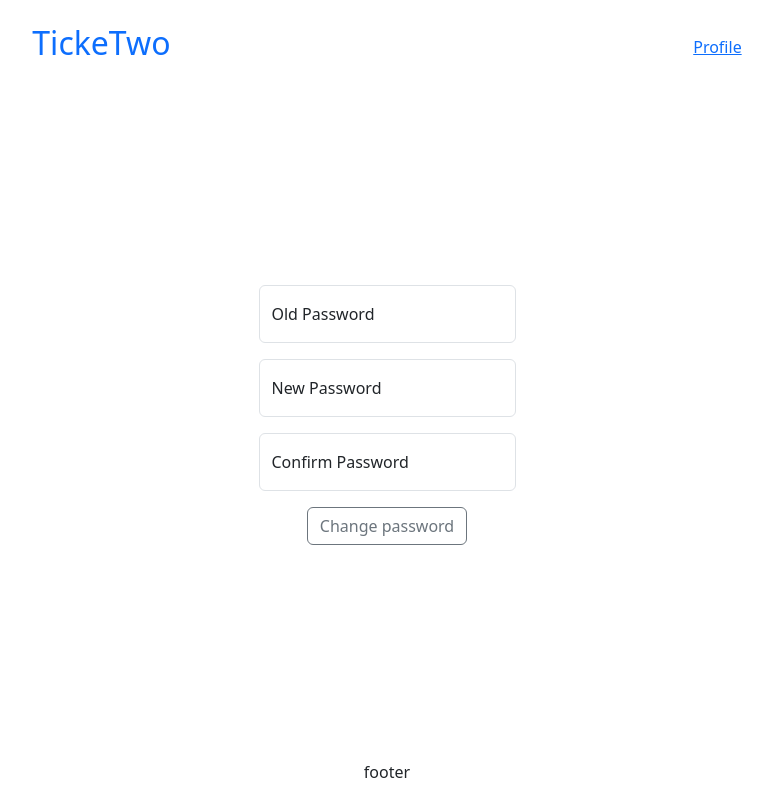
After one commit to itsDamon/tickeTwo, a PHP site: page /password_change.php in a window 1280 px wide. The commit adds this page. Shown: the whole page, without its empty margins (253-1026 px from the left). Run offline with PHP 8.4, Linux system fonts and the light colour scheme; the visitor is signed in with stand-in values (Sample User, id 1).

Commit message:
cambio password

```diff
--- a/login_validation.php
+++ b/login_validation.php
@@ -24,6 +24,7 @@ if (!$user || !password_verify($password, $hashed_password)) {
     session_start();
 
     $_SESSION['user'] = $user['username'];
+    $_SESSION['user_id'] = $user['id'];
 
     header('Location: index.php');
 }
--- /dev/null
+++ b/password_change.php
@@ -0,0 +1,34 @@
+<?php
+require_once 'header.php';
+session_start();
+
+if (!isset($_SESSION['user'])) {
+    header('Location: login.php');
+    exit();
+}
+
+$user_id = $_SESSION['user'];
+?>
+
+<form class="d-flex align-items-center justify-content center flex-column mb-2" method="post"
+      action="password_change_validator.php">
+    <div class="form-floating mb-3">
+        <input type="password" class="form-control" name="old_password" id="old_password_input"
+               placeholder="old password" required>
+        <label for="old_password_input">Old Password</label>
+    </div>
+    <div class="form-floating mb-3">
+        <input type="password" class="form-control" name="new_password" id="new_password_input"
+               placeholder="new password" required>
+        <label for="new_password_input">New Password</label>
+    </div>
+    <div class="form-floating mb-3">
+        <input type="password" class="form-control" name="confirm_password" id="confirm_password_input"
+               placeholder="confirm password" required>
+        <label for="confirm_password_input">Confirm Password</label>
+    </div>
+    <input class="btn btn-outline-secondary" type="submit" value="Change password">
+</form>
+
+
+<?php require_once 'footer.html' ?>
```
Also changed, not shown: password_change_validator.php (added, +46 -0 lines).
